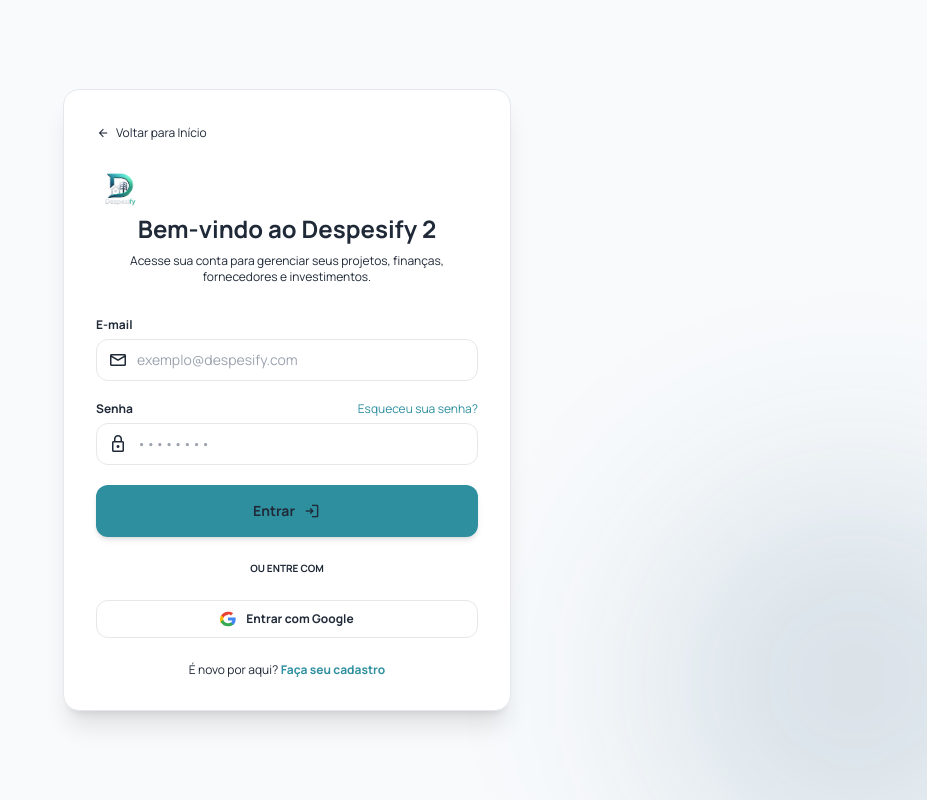
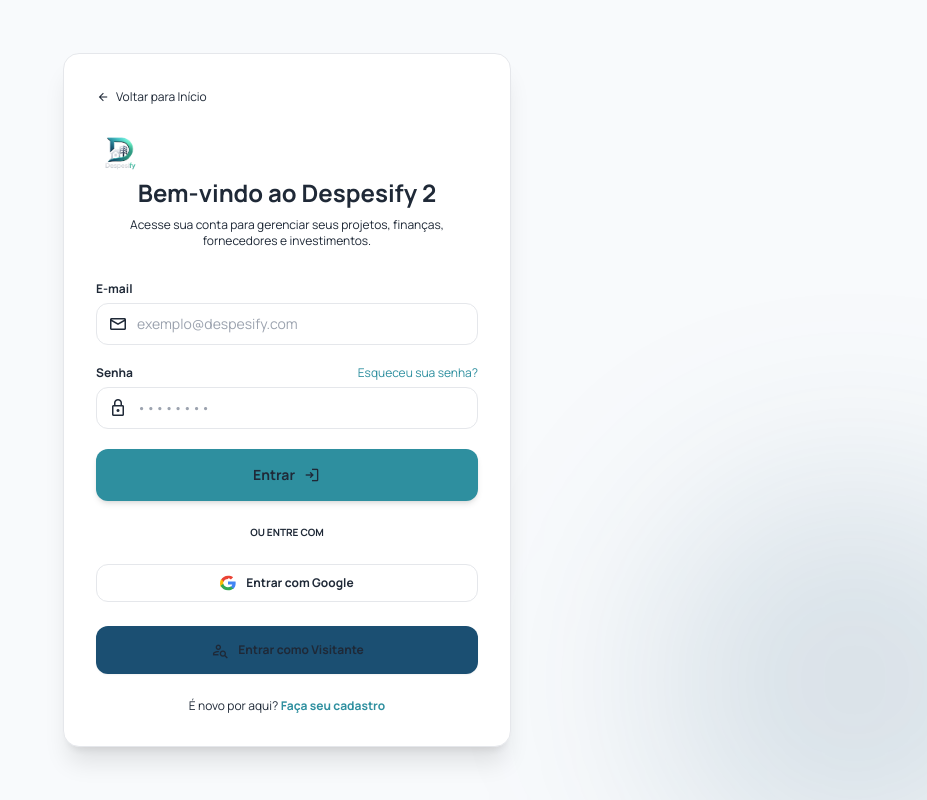
Before and after one commit to Nathan9780/Despesify2, a React (Vite) app: page /login in a window 1280 px wide. Shown: the whole page, without its empty margins (353-1280 px from the left). Built offline with nearby package versions, Linux system fonts and the light colour scheme.

Commit message:
feat: adiciona botao entrar como visitante no login

```diff
--- a/src/pages/Login.jsx
+++ b/src/pages/Login.jsx
@@ -160,6 +160,38 @@
     }
   };
 
+  const handleGuestLogin = async () => {
+    setIsLoading(true);
+    setError("");
+    setInfoMessage("");
+    try {
+      const { data, error } = await supabase.auth.signInWithPassword({
+        email: "visitante@despesify.com",
+        password: "visitante123",
+      });
+
+      if (error) {
+        if (error.message.includes("Invalid login credentials")) {
+          setError("Para o visitante funcionar, crie a conta 'visitante@despesify.com' com senha 'visitante123' no Supabase.");
+        } else {
+          setError(`Erro do Supabase: ${error.message} (Confirme o email do visitante no painel!)`);
+        }
+        setIsLoading(false);
+        return;
+      }
+
+      if (!data.user) {
+        setError("Erro desconhecido. Tente novamente.");
+        setIsLoading(false);
+      }
+      // O redirecionamento acontece no onAuthStateChange
+    } catch (err) {
+      console.error("Erro inesperado:", err);
+      setError("Erro inesperado. Tente novamente.");
+      setIsLoading(false);
+    }
+  };
+
   return (
     <div className="min-h-screen bg-background flex items-center justify-center p-6 relative overflow-hidden font-body select-none">
       {/* Background blobs */}
@@ -311,6 +343,16 @@
           {isLoading ? "Carregando..." : "Entrar com Google"}
         </button>
 
+        <button
+          onClick={handleGuestLogin}
+          type="button"
+          disabled={isLoading}
+          className="w-full py-2.5 bg-secondary hover:bg-secondary/90 text-on-secondary font-label text-xs font-bold rounded-xl transition-all flex items-center justify-center gap-2.5 active:scale-95 mb-6 disabled:opacity-50 disabled:pointer-events-none shadow-sm"
+        >
+          <span className="material-symbols-outlined text-lg">person_search</span>
+          {isLoading ? "Carregando..." : "Entrar como Visitante"}
+        </button>
+
         <div className="text-center font-label text-xs text-on-surface-variant">
           <span>É novo por aqui? </span>
           <Link
```
